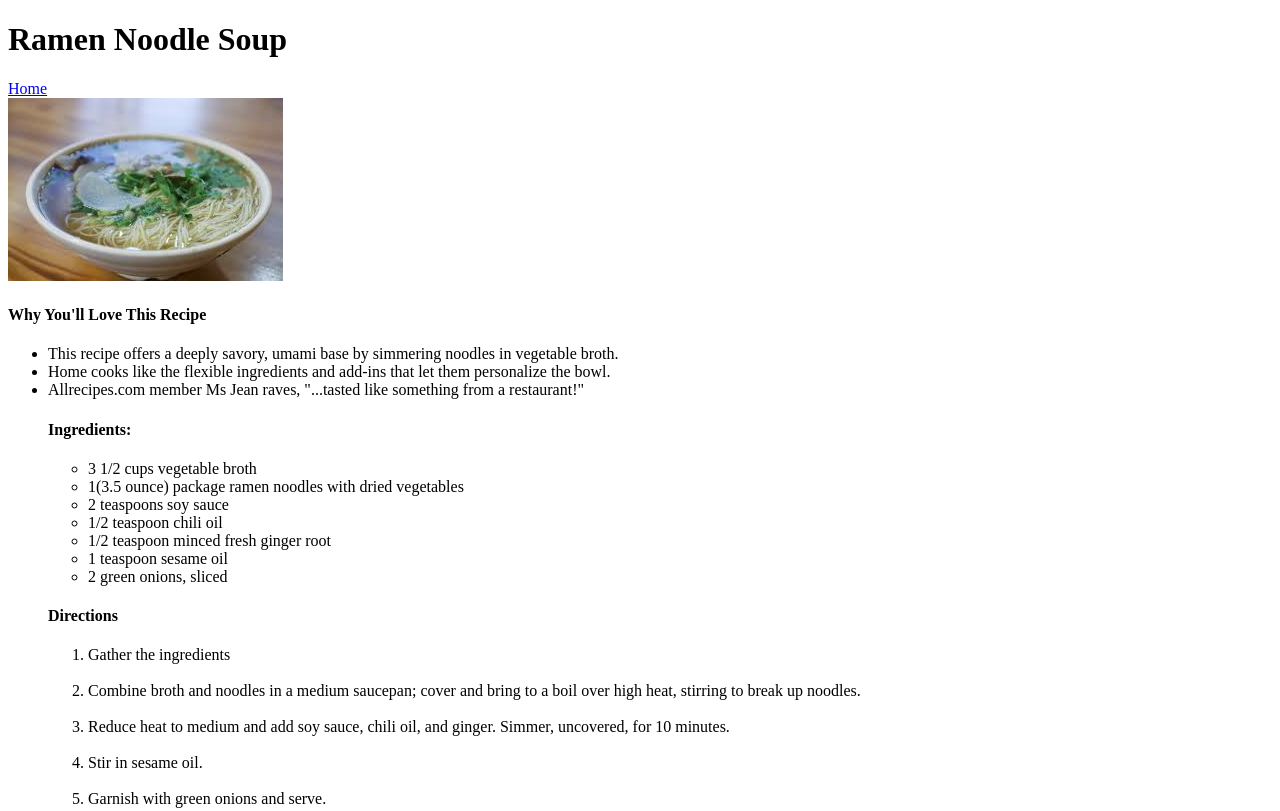
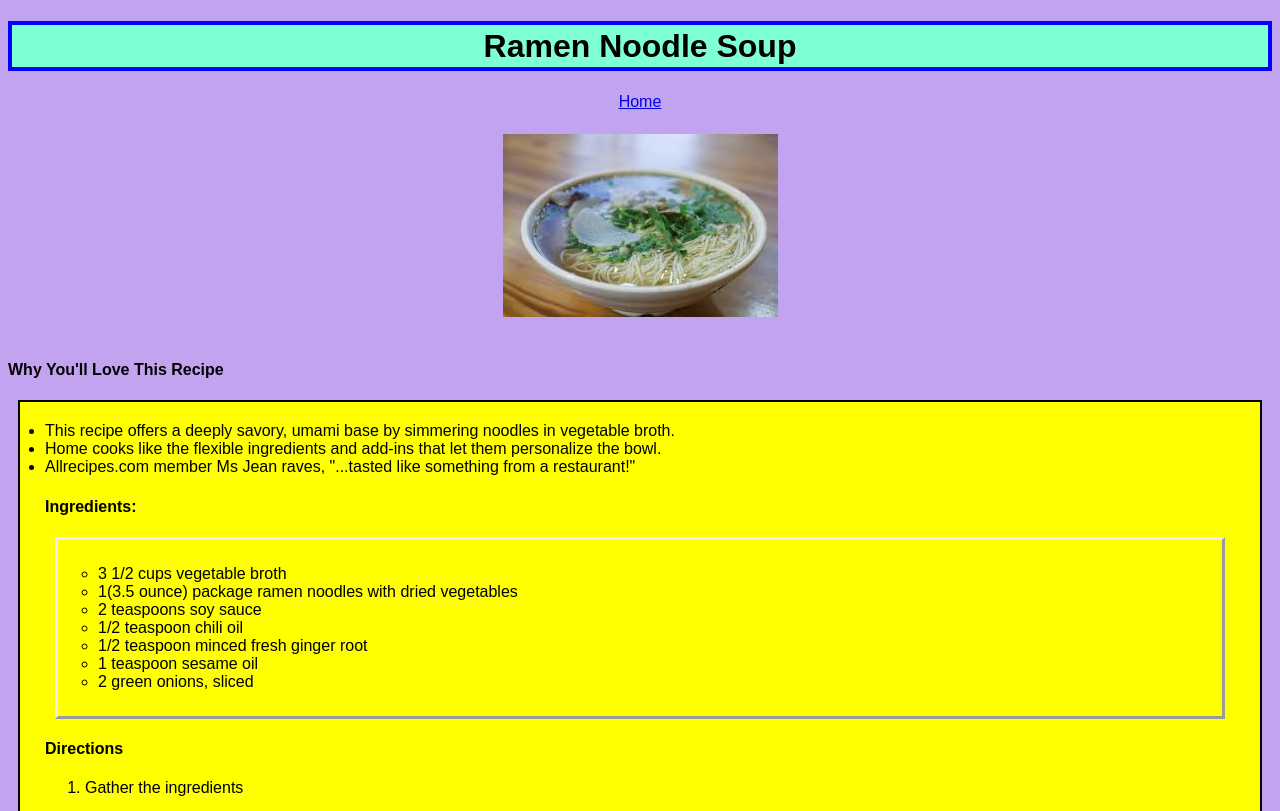
Before and after one commit to dchaumont/odin-recipes, a plain HTML site: page recipes/ramen.html in a window 1280 px wide. Shown: the top 811 px of the page. Drawn offline with Linux system fonts and the light colour scheme.

Commit message:
Added .css and styles to the recipes

```diff
--- a/recipes/ramen.html
+++ b/recipes/ramen.html
@@ -4,18 +4,19 @@
     <meta charset="UTF-8">
     <meta name="viewport" content="width=device-width, initial-scale=1.0">
     <title>Ramen Noodle Soup</title>
+    <link rel="stylesheet" href="style.css">
 </head>
 <body>
-    <h1>Ramen Noodle Soup</h1>
+    <h1 class="title">Ramen Noodle Soup</h1>
         <a href="../index.html">Home</a> <br>
         <img src="../img/ramen.jpg" alt="a bowl of ramen noodle soup" "width="275" height="183"> <br>
         <h4>Why You'll Love This Recipe</h4>
-        <ul>
+        <ul class="love">
             <li>This recipe offers a deeply savory, umami base by simmering noodles in vegetable broth.</li>
             <li>Home cooks like the flexible ingredients and add-ins that let them personalize the bowl.</li>
             <li>Allrecipes.com member Ms Jean raves, "...tasted like something from a restaurant!"</li>
         <h4>Ingredients:</h4>
-        <ul>
+        <ul class="ingredients">
             <li>3 1/2 cups vegetable broth</li>
             <li>1(3.5 ounce) package ramen noodles with dried vegetables</li>
             <li>2 teaspoons soy sauce</li>
--- /dev/null
+++ b/recipes/style.css
@@ -0,0 +1,42 @@
+* {
+    box-sizing: border-box;
+    font-family: Papyrus, "Lucida Handwriting", sans-serif;
+}
+
+body {
+    background-color: rgb(194, 163, 240);
+}
+
+.title {
+    background-color: aquamarine;
+    display: flex;
+    justify-content: center;
+    align-items: center;
+    height: 50px;
+    border: 4px solid blue;
+}
+
+a {
+    display: flex;
+    justify-content: center;
+    align-items: center;
+}
+
+img {
+    display: flex;
+    justify-content: center;
+    align-items: center;
+    margin: 5px auto;
+}
+
+ul {
+    margin: 10px 10px;
+    padding: 25px 40px;
+    border-style: outset;
+    background-color: yellow;
+}
+
+.love {
+    border: 2px solid black;
+    padding: 20px 25px;
+}
```
Also changed, not shown: recipes/ck-enchiladas.html (+2 -1 lines), recipes/pbbars.html (+2 -1 lines).
